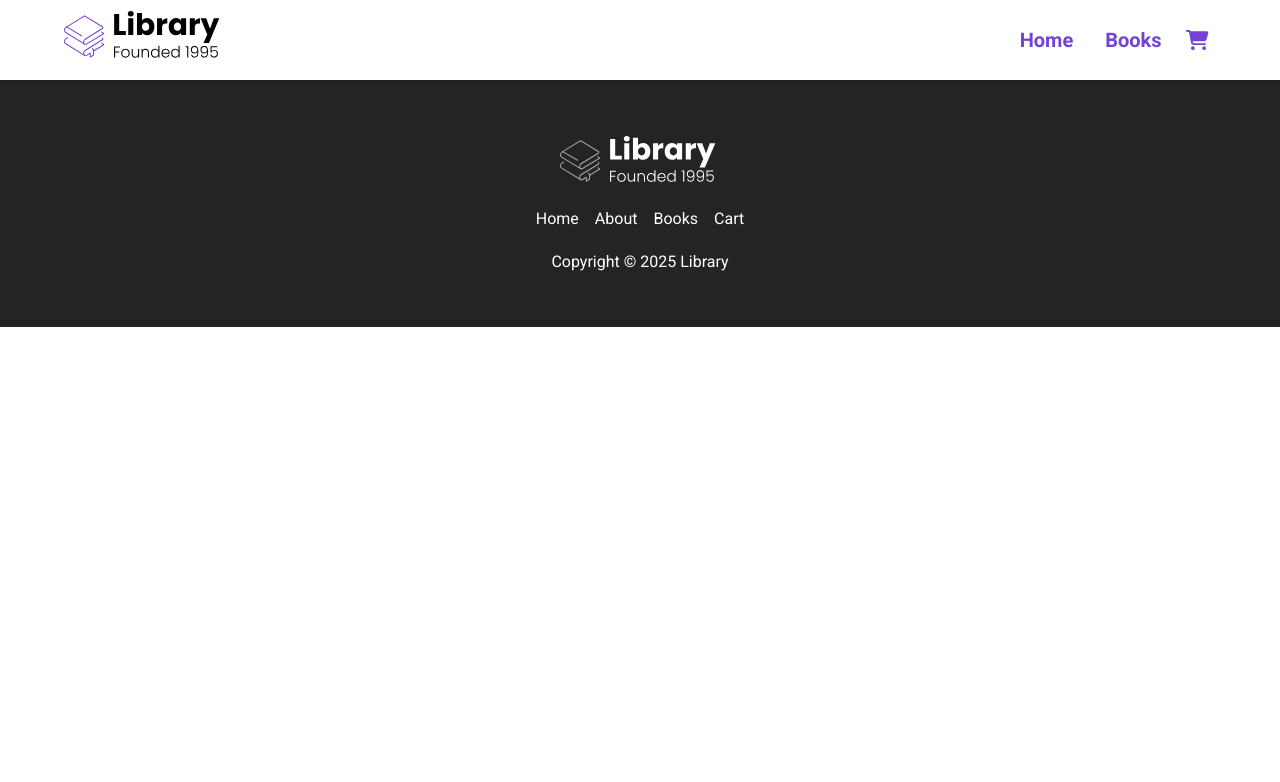
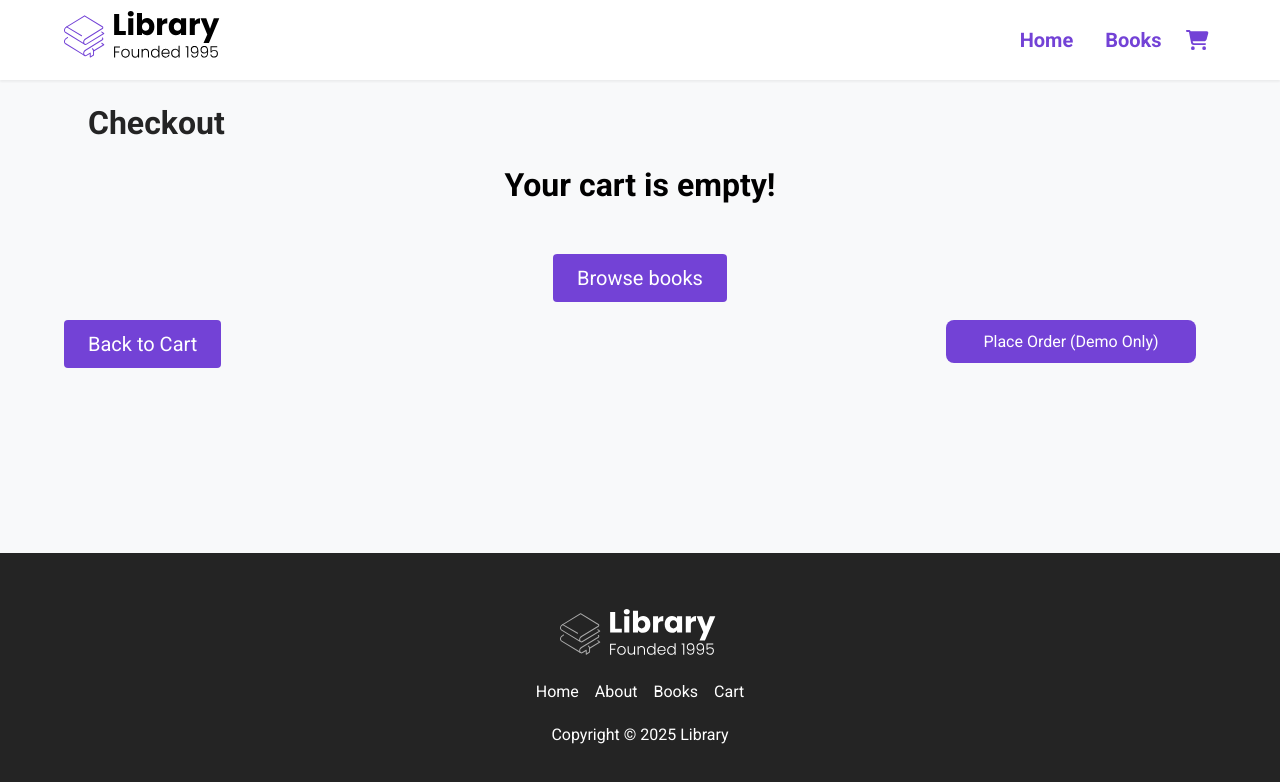
Before and after one commit to justjones/library-react-site, a React (Create React App) app: page /checkout in a window 1280 px wide. Shown: the top 782 px of the page. Built offline with nearby package versions, Linux system fonts and the light colour scheme.

Commit message:
added checkout

```diff
--- a/src/App.js
+++ b/src/App.js
@@ -8,16 +8,18 @@ import { books } from "./data";
 import BookInfo from "./Pages/BookInfo";
 import Cart from "./Pages/Cart";
 import { useEffect, useState } from "react";
+import CheckoutPage from "./Pages/CheckoutPage";
 
 function App() {
   const [cart, setCart] = useState([]);
 
   function addToCart(book) {
-    setCart ([...cart, {...book, quantity: 1}])
+    setCart([...cart, { ...book, quantity: 1 }]);
   }
 
-  function changeQuantity(book, quantity){
-    setCart(cart.map(item =>
+  function changeQuantity(book, quantity) {
+    setCart(
+      cart.map((item) =>
         item.id === book.id
           ? {
               ...item,
@@ -28,40 +30,44 @@ function App() {
     );
   }
 
-  function removeItem(item){
-    setCart(cart.filter(book => book.id !== item.id))
+  function removeItem(item) {
+    setCart(cart.filter((book) => book.id !== item.id));
   }
 
-  function numberOfItems(){
+  function numberOfItems() {
     let counter = 0;
-    cart.forEach(item => {
-      counter += item.quantity
-    })
+    cart.forEach((item) => {
+      counter += item.quantity;
+    });
     return counter;
   }
 
   useEffect(() => {
     console.log(cart);
-  }, [cart])
+  }, [cart]);
 
   return (
     <Router>
       <div className="App">
-        <Nav numberOfItems={numberOfItems()}/>
+        <Nav numberOfItems={numberOfItems()} />
         <Route path="/" exact component={Home} />
-        <Route path="/books" exact render={() => <Books books={books} />}/>
-        <Route path='/books/:id' render={() => <BookInfo books={books} addToCart={addToCart} cart={cart} changeQuantity={changeQuantity}/>} />
-        <Route path='/cart'
+        <Route path="/books" exact render={() => <Books books={books} />} />
+        <Route
+          path="/books/:id"
           render={() => (
-         <Cart
-         books={books}
-         cart={cart}
-         changeQuantity={changeQuantity}
-         removeItem={removeItem}
-         />
+            <BookInfo books={books} addToCart={addToCart} cart={cart} changeQuantity={changeQuantity} />
           )}
         />
-
+        <Route
+          path="/cart"
+          render={() => (
+            <Cart books={books} cart={cart} changeQuantity={changeQuantity} removeItem={removeItem} />
+          )}
+        />
+        <Route
+          path="/checkout" // ✅ Added Checkout Route
+          render={() => <CheckoutPage cart={cart} />} // ✅ Pass cart data
+        />
         <Footer />
       </div>
     </Router>
--- a/src/Pages/Cart.jsx
+++ b/src/Pages/Cart.jsx
@@ -1,14 +1,12 @@
-import React, { useEffect, useState } from "react";
+import React from "react";
 import EmptyCart from '../assets/empty_cart.svg';
-import { Link } from "react-router-dom/cjs/react-router-dom.min";
+import { Link } from "react-router-dom";
 
-const Cart = ({ cart, changeQuantity, removeItem}) => {
+const Cart = ({ cart, changeQuantity, removeItem }) => {
     const total = () => {
       let price = 0;
       cart.forEach(item => {
-            price += + (
-                (item.salePrice || item.originalPrice) * item.quantity
-            );
+        price += (item.salePrice || item.originalPrice) * item.quantity;
       });
       return price;
     };
@@ -18,7 +16,7 @@ const Cart = ({ cart, changeQuantity, removeItem}) => {
         <main id="books__main">
           <div className="books__container">
             <div className="row">
-                        <div className="book__selectd--top">
+              <div className="book__selected--top">
                 <h2 className="cart__title">Cart</h2>
               </div>
               <div className="cart">
@@ -28,44 +26,55 @@ const Cart = ({ cart, changeQuantity, removeItem}) => {
                                 <span className="cart__total">Price</span>
                             </div>
                         </div>
-                        <div className="cart__body">
-                            {cart.map((book) => (
-                                <div className="cart__item" key={book.id}>
-                                    <div className="cart__book">
-                                        <img src={book.url} alt="" className="cart__book--img" />
-                                        <div className="cart__book--info">
-                                            <span className="cart__book--title">{book.title}</span>
-                                            <span className="cart__book--price">${(book.salePrice || book.originalPrice).toFixed(2)}</span>
-                                            <button className="cart__book--remove" onClick={ () => removeItem(book)}>Remove</button>
-                                        </div>
-                                    </div>
-                                    <div className="cart__quanitiy">
-                                        <input type="number" min={0} max={99} className="cart__input"
-                                        value={book.quantity}
-                                        onChange={(event) => changeQuantity(book,Number(event.target.value))}/>
-                                    </div>
-                                    <div className="cart__total">${((book.salePrice || book.originalPrice * book.quantity )).toFixed(2)}</div>
-                                </div>
 
-                    ))}
-
-
-                        </div>
-                        {
-                            cart.length === 0 && <div className="cart__empty">
-                            <img src={EmptyCart} alt="" className="cart__empty--img" />
+              {/* If Cart is Empty */}
+              {cart.length === 0 && (
+                <div className="cart__empty">
+                  <img src={EmptyCart} alt="Empty Cart" className="cart__empty--img" />
                   <h2>You don't have any books in your cart!</h2>
                   <Link to="/books">
                     <button className="btn">Browse books</button>
                   </Link>
                 </div>
-                        }
+              )}
 
+              {/* If Cart has Items */}
+              {cart.length > 0 && (
+                <>
+                  <div className="cart__body">
+                    {cart.map((book) => (
+                      <div className="cart__item" key={book.id}>
+                        <div className="cart__book">
+                          <img src={book.url} alt={book.title} className="cart__book--img" />
+                          <div className="cart__book--info">
+                            <span className="cart__book--title">{book.title}</span>
+                            <span className="cart__book--price">
+                              ${(book.salePrice || book.originalPrice).toFixed(2)}
+                            </span>
+                            <button className="cart__book--remove" onClick={() => removeItem(book)}>
+                              Remove
+                            </button>
+                          </div>
+                        </div>
+                        <div className="cart__quantity">
+                          <input
+                            type="number"
+                            min={1}
+                            max={99}
+                            className="cart__input"
+                            value={book.quantity}
+                            onChange={(event) => changeQuantity(book, Number(event.target.value))}
+                          />
+                        </div>
+                        <div className="cart__total">
+                          ${(book.salePrice || book.originalPrice * book.quantity).toFixed(2)}
+                        </div>
+                      </div>
+                    ))}
+                  </div>
 
-
-
-                    </div>
-                    {cart.length > 0 && <div className="total">
+                  {/* Order Summary */}
+                  <div className="total">
                     <div className="total__item total__sub-total">
                       <span>Subtotal</span>
                       <span>${(total() * 0.9).toFixed(2)}</span>
@@ -78,15 +87,25 @@ const Cart = ({ cart, changeQuantity, removeItem}) => {
                       <span>Total</span>
                       <span>${total().toFixed(2)}</span>
                     </div>
-                        <button className="btn btn__checkout no-cursor"
-                            onClick={() => alert(`haven"t gotton around to doing it yet`)}>
+                  </div>
+
+                  {/* Checkout Button - Styled to Match Order Summary Width */}
+                  <div className="checkout__buttons">
+                    <Link to="/checkout">
+                      <button
+                        className={`btn btn__checkout ${cart.length === 0 ? 'disabled' : ''}`}
+                        disabled={cart.length === 0}
+                      >
                         Proceed to Checkout
                       </button>
-                    </div>}
+                    </Link>
+                  </div>
+                </>
+              )}
+            </div>
           </div>
         </main>
       </div>
-    )
-}
-
+    );
+  };
 export default Cart;
--- /dev/null
+++ b/src/Pages/CheckoutPage.jsx
@@ -0,0 +1,89 @@
+import React from 'react';
+import { Link } from "react-router-dom";
+
+const CheckoutPage = ({ cart }) => {
+  // Function to calculate total price
+  const total = () => {
+    let price = 0;
+    cart.forEach(item => {
+      price += (item.salePrice || item.originalPrice) * item.quantity;
+    });
+    return price;
+  };
+
+  return (
+    <div id="books__body">
+      <main id="books__main">
+        <div className="books__container">
+          <div className="row">
+            <div className="book__selected--top">
+              <h2 className="cart__title">Checkout</h2>
+            </div>
+
+            {/* Checkout Summary */}
+            <div className="cart__body">
+              {cart.length > 0 ? (
+                cart.map((book) => (
+                  <div className="cart__item" key={book.id}>
+                    <div className="cart__book">
+                      <img src={book.url} alt={book.title} className="cart__book--img" />
+                      <div className="cart__book--info">
+                        <span className="cart__book--title">{book.title}</span>
+                        <span className="cart__book--price">
+                          ${(book.salePrice || book.originalPrice).toFixed(2)}
+                        </span>
+                      </div>
+                    </div>
+                    <div className="cart__quantity">
+                      <span>Qty: {book.quantity}</span>
+                    </div>
+                    <div className="cart__total">
+                      ${(book.salePrice || book.originalPrice * book.quantity).toFixed(2)}
+                    </div>
+                  </div>
+                ))
+              ) : (
+                <div className="cart__empty">
+                  <h2>Your cart is empty!</h2>
+                  <Link to="/books">
+                    <button className="btn">Browse books</button>
+                  </Link>
+                </div>
+              )}
+            </div>
+
+            {/* Order Total Summary */}
+            {cart.length > 0 && (
+              <div className="total">
+                <div className="total__item total__sub-total">
+                  <span>Subtotal</span>
+                  <span>${(total() * 0.9).toFixed(2)}</span>
+                </div>
+                <div className="total__item total__tax">
+                  <span>Tax</span>
+                  <span>${(total() * 0.1).toFixed(2)}</span>
+                </div>
+                <div className="total__item total__price">
+                  <span>Total</span>
+                  <span>${total().toFixed(2)}</span>
+                </div>
+              </div>
+            )}
+
+            {/* Navigation Buttons */}
+            <div className="checkout__buttons">
+              <Link to="/cart">
+                <button className="btn">Back to Cart</button>
+              </Link>
+              <button className="btn btn__checkout no-cursor" disabled>
+                Place Order (Demo Only)
+              </button>
+            </div>
+          </div>
+        </div>
+      </main>
+    </div>
+  );
+};
+
+export default CheckoutPage;
--- a/src/index.css
+++ b/src/index.css
@@ -83,6 +83,22 @@ button:active {
   font-size: 20px;
   border-radius: 4px;
   border: none;
+}
+
+.btn__checkout {
+  width: 100%;
+  max-width: 250px;
+  float: right;
+  margin-right: 20px;
+  margin-bottom: 16px;
+  border-radius: 8px;
+  transition: background-color 0.3s ease-in-out, opacity 0.3s ease-in-out;
+}
+
+.btn__checkout.disabled {
+  background-color: #ccc;
+  cursor: not-allowed;
+  opacity: 0.6;
 }
 
 .purple {
```
Also changed, not shown: 1 other file (tests, documents, lock files or other folders). Lines whose indentation alone changed are shown as unchanged.
